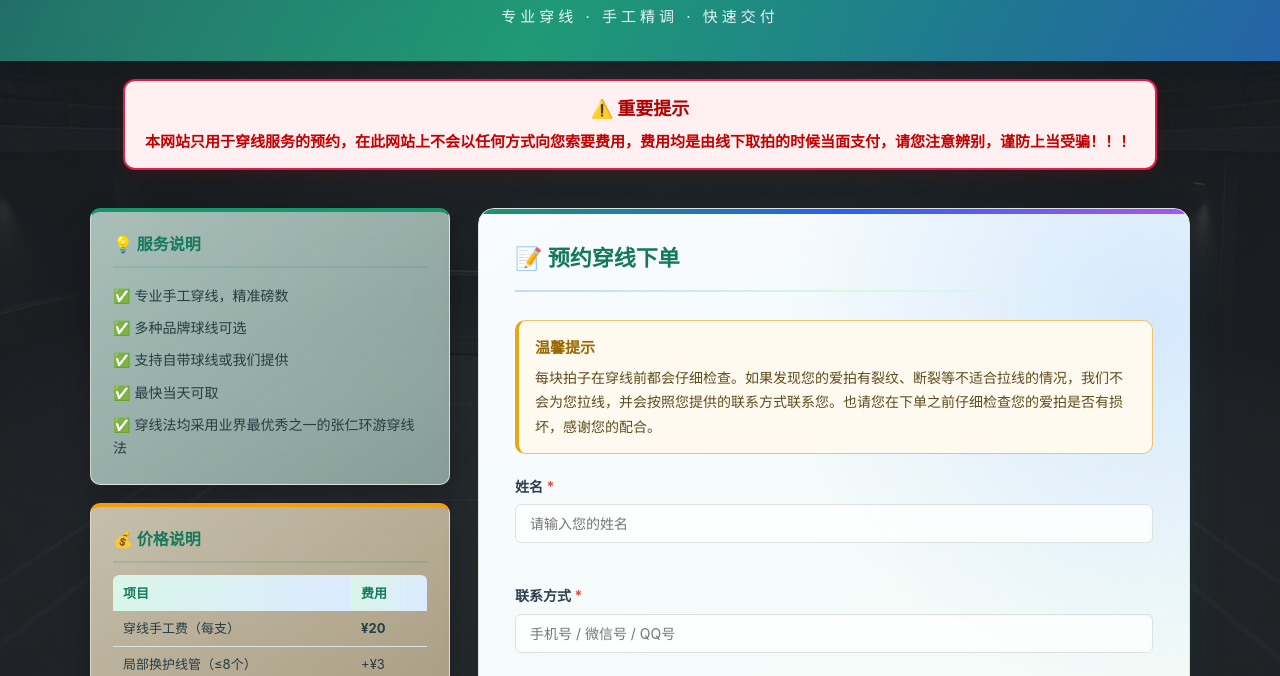
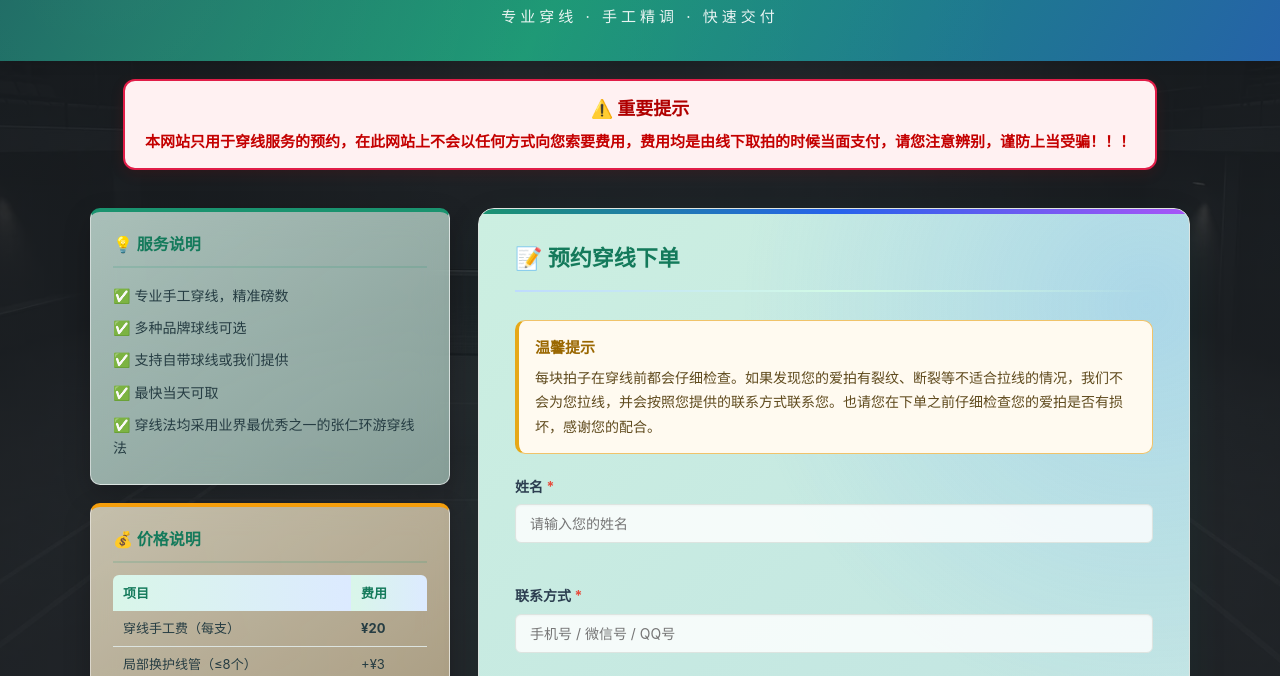
Before and after one commit to rui96828/badminton-stringing-service, a website: page index.html in a window 1280 px wide. Shown: the part 112-788 px from the top of the page. Drawn offline with Linux system fonts and the light colour scheme.

Commit message:
Deepen blue green booking card gradient

```diff
--- a/style.css
+++ b/style.css
@@ -307,9 +307,9 @@ body::before {
     position: relative;
     overflow: hidden;
     background:
-        radial-gradient(circle at 95% 8%, rgba(191, 219, 254, 0.58), transparent 26%),
-        radial-gradient(circle at 4% 94%, rgba(167, 243, 208, 0.42), transparent 25%),
-        linear-gradient(145deg, #f8fbff 0%, #f3fbf7 52%, #fff9f1 100%);
+        radial-gradient(circle at 94% 7%, rgba(96, 165, 250, 0.26), transparent 28%),
+        radial-gradient(circle at 5% 94%, rgba(16, 185, 129, 0.25), transparent 30%),
+        linear-gradient(140deg, #ccefe1 0%, #c3e6e2 48%, #c9def2 100%);
     border-radius: var(--radius-lg);
     padding: 32px 36px;
     box-shadow: 0 14px 38px rgba(20, 91, 75, 0.12);
```
